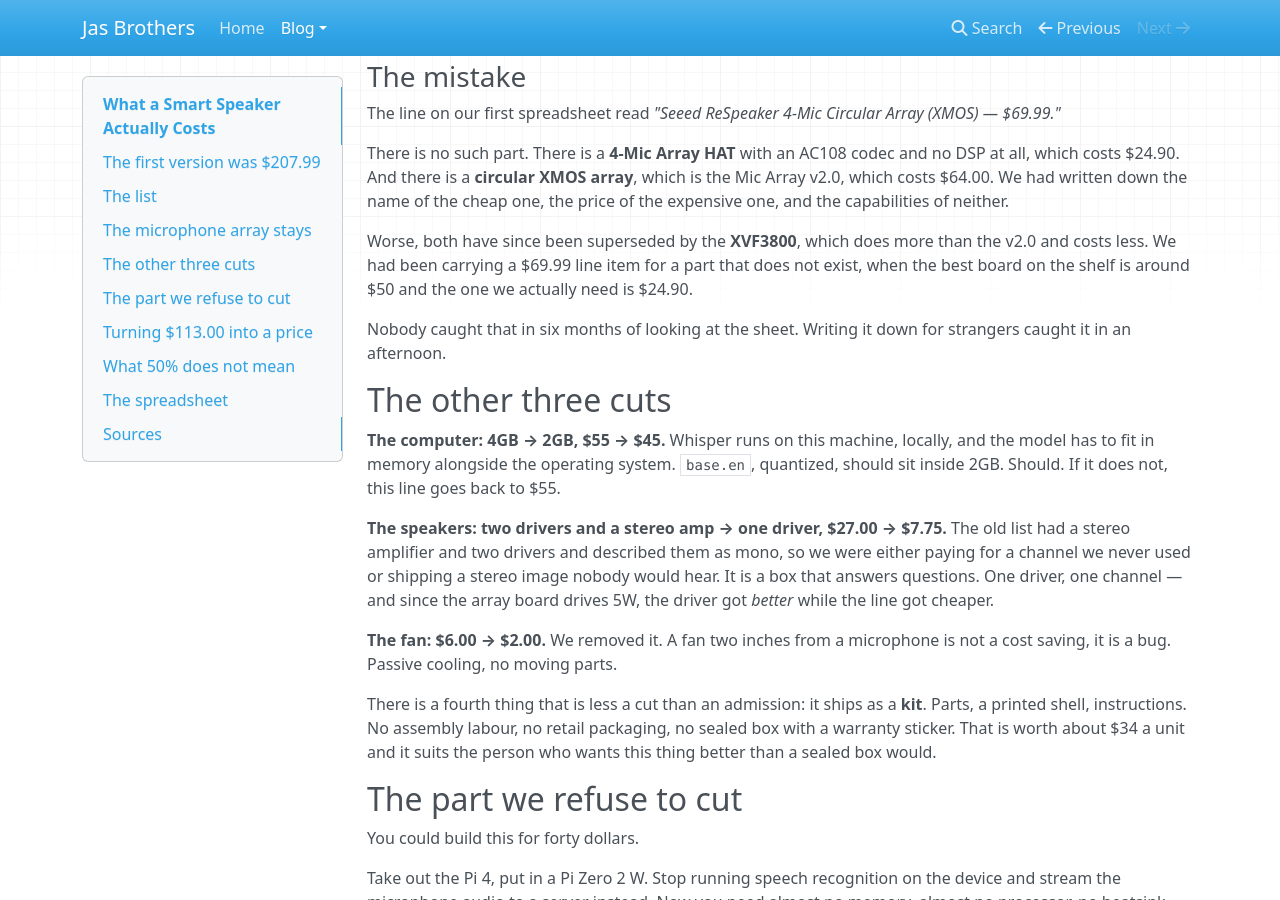
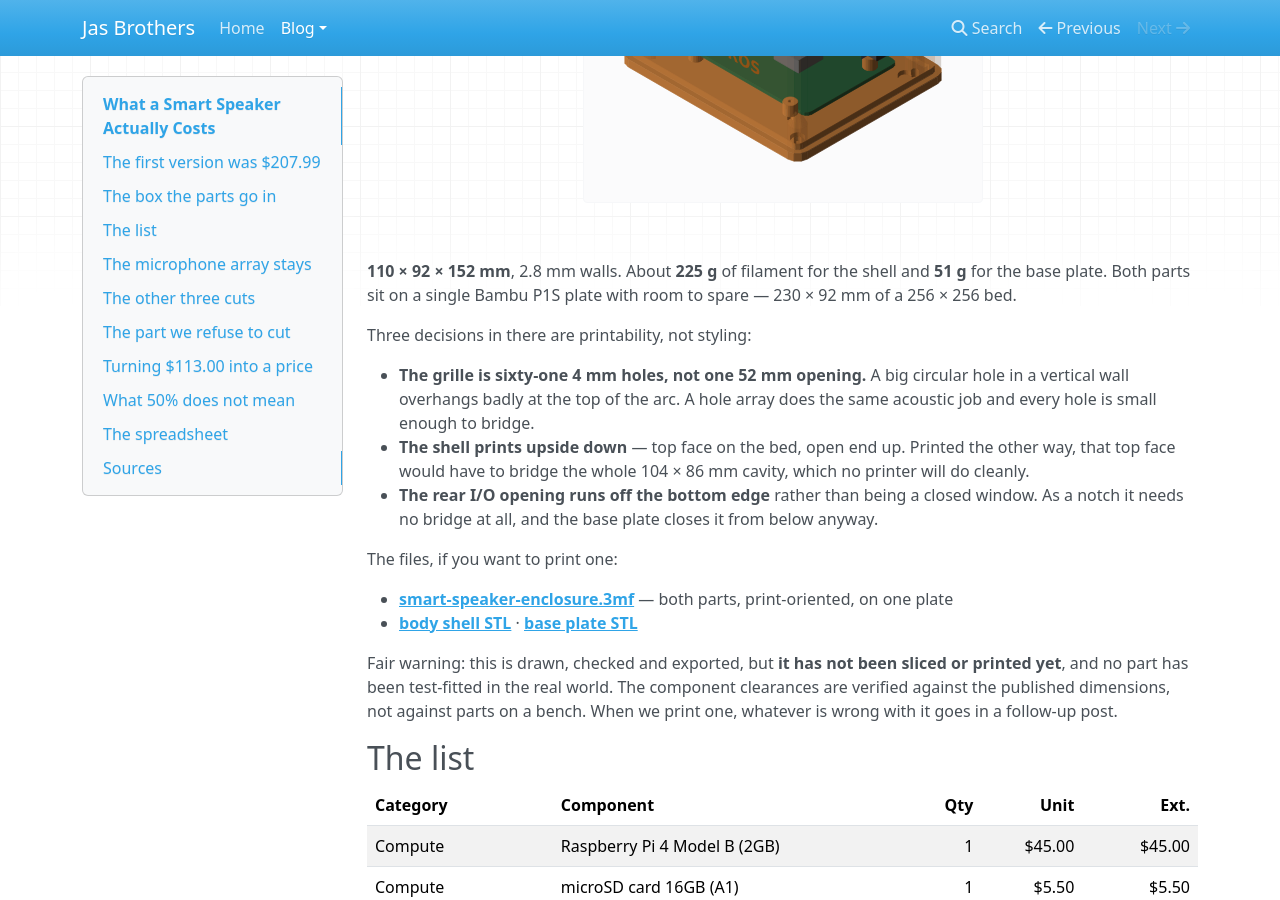
Before and after one commit to jasbrothers/jasbrothers.github.io, an MkDocs documentation site: the page built from docs/blog/what-a-smart-speaker-costs.md, in a window 1280 px wide and 900 px high, scrolled down 2244 px. Built offline with MkDocs 1.6.1, drawn with Linux system fonts in a browser that asks for light colours; nearby versions of some CDN libraries; some of the changed text lies outside the part shown.

Commit message:
Add the enclosure model, print files, and the Jas Bros brand mark
Models the speaker so the bill of materials has a box to live in.

The enclosure is parametric solid geometry: a 110 x 92 x 152 mm body
shell and a base plate, both watertight, exported as a print-oriented
3MF (plus STLs) that lays out at 230 x 92 mm on a Bambu P1S bed.
Roughly 225 g and 51 g of filament.

Three features exist for printability rather than looks. The shell
prints top-face-down, because printed upright its top face would have
to bridge the whole 104 x 86 mm cavity. The rear I/O opening runs off
the bottom edge as a notch, so inverted it bridges nothing and the base
plate seals it anyway. The grille is sixty-one 4 mm holes instead of one
52 mm opening, which would overhang at the top of the arc.

Component fit is checked programmatically -- bounds against the cavity
plus pairwise boolean intersection -- which caught the reSpeaker's USB-C
connector fouling the ceiling, the Pi's power port facing inward, and
the rear window missing an HDMI.

Adds a brand mark: a box with two sound arcs, taken from the drawing the
whole project started with. It ships as SVG for the site and is debossed
0.7 mm into the front baffle from the same vector source.

The post gains a product shot up top and a section showing the exploded
and ghosted views before the parts list. Nothing here has been sliced or
printed yet, and the post says so.

Co-Authored-By: Claude Opus 5 (1M context) <noreply@anthropic.com>
Claude-Session: https://claude.ai/code/session_01LDQJHXacP2LWvG3Wrdrsz4

```diff
--- a/docs/blog/what-a-smart-speaker-costs.md
+++ b/docs/blog/what-a-smart-speaker-costs.md
@@ -1,4 +1,6 @@
 # What a Smart Speaker Actually Costs
+
+<p style="text-align:center;margin:1.6em 0"><img src="../images/speaker-solid.svg" alt="The Jas Bros smart speaker: a printed enclosure with a speaker grille, the JAS BROS wordmark, side vents and two microphone ports in the top" style="max-width:380px;width:100%;height:auto"></p>
 
 One hundred and thirteen dollars.
 
@@ -21,6 +23,50 @@ best part*, but *what does this part actually have to do*.
 
 Then we found a mistake in our own spreadsheet, which is the best argument for
 publishing one.
+
+## The box the parts go in
+
+Everything above has to physically fit somewhere, so we drew the enclosure
+before we trusted the prices. It is two printed parts — a body shell and a base
+plate — and everything else bolts into them.
+
+<p style="text-align:center;margin:1.6em 0"><img src="../images/speaker-exploded.svg" alt="Exploded view: base plate, Raspberry Pi 4, body shell, 5W driver, acoustic foam and the reSpeaker Lite, separated along the assembly axis and labelled" style="max-width:820px;width:100%;height:auto"></p>
+
+Bottom to top: the base plate carries the Pi on four standoffs, the driver bolts
+to the inside of the front baffle behind the grille, a foam pad damps the rear
+wall, and the reSpeaker Lite hangs from the ceiling so its two microphones sit
+directly under the two ports in the top face.
+
+<p style="text-align:center;margin:1.6em 0"><img src="../images/speaker-assembled.svg" alt="The same speaker with the shell drawn transparent, showing how the components stack inside" style="max-width:400px;width:100%;height:auto"></p>
+
+**110 × 92 × 152 mm**, 2.8 mm walls. About **225 g** of filament for the shell
+and **51 g** for the base plate. Both parts sit on a single Bambu P1S plate with
+room to spare — 230 × 92 mm of a 256 × 256 bed.
+
+Three decisions in there are printability, not styling:
+
+- **The grille is sixty-one 4 mm holes, not one 52 mm opening.** A big circular
+  hole in a vertical wall overhangs badly at the top of the arc. A hole array
+  does the same acoustic job and every hole is small enough to bridge.
+- **The shell prints upside down** — top face on the bed, open end up. Printed
+  the other way, that top face would have to bridge the whole 104 × 86 mm
+  cavity, which no printer will do cleanly.
+- **The rear I/O opening runs off the bottom edge** rather than being a closed
+  window. As a notch it needs no bridge at all, and the base plate closes it
+  from below anyway.
+
+The files, if you want to print one:
+
+- **[smart-speaker-enclosure.3mf](files/smart-speaker-enclosure.3mf)** — both
+  parts, print-oriented, on one plate
+- **[body shell STL](files/smart-speaker-body-shell.stl)** ·
+  **[base plate STL](files/smart-speaker-base-plate.stl)**
+
+Fair warning: this is drawn, checked and exported, but **it has not been sliced
+or printed yet**, and no part has been test-fitted in the real world. The
+component clearances are verified against the published dimensions, not against
+parts on a bench. When we print one, whatever is wrong with it goes in a
+follow-up post.
 
 ## The list
 
```
Also changed, not shown: docs/index.md (+2 -0 lines), docs/blog/images/speaker-assembled.svg (added), docs/blog/images/speaker-exploded.svg (added), docs/blog/images/speaker-solid.svg (added), docs/images/jasbros-logo.svg (added), docs/images/jasbros-mark.svg (added), 3 other files.
